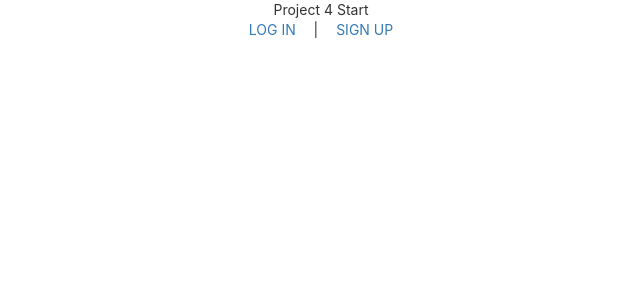
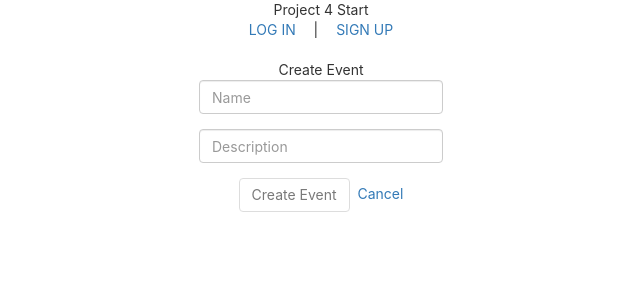
Before and after one commit to VictorLuo920/comedy-buerau-openmics, a React (Create React App) app: page /create in a window 1280 px wide. Shown: the top 300 px of the page, without its empty margins (319-959 px from the left). Built offline with nearby package versions, Linux system fonts and the light colour scheme.

Commit message:
event create works throuh UX ONLY if I unprotect the route and take the token out of it

```diff
--- a/controllers/events.js
+++ b/controllers/events.js
@@ -9,6 +9,7 @@ async function create(req, res) {
   console.log('user: ', req.user)
   try {
     await Event.create(req.body);
+    index(req, res);
   } catch (err) {
     res.json({err});
   }
--- a/models/event.js
+++ b/models/event.js
@@ -3,11 +3,15 @@ const Schema = mongoose.Schema;
 
 const slotSchema = new Schema({
   users: [{type: Schema.Types.ObjectId, ref:'User'}]
+}, {
+  timestamps: true
 })
 
 const dateSchema = new Schema({
   time: Date,
   slots: [slotSchema]
+}, {
+  timestamps: true
 })
 
 const eventSchema = new Schema({
@@ -19,8 +23,6 @@ const eventSchema = new Schema({
 });
 
 
-
-
 // Ensure that name of the event is limited to 140 characters
 eventSchema.pre('save', function(next) {
   this.name = this.name.substr(0, 140)
--- a/models/user.js
+++ b/models/user.js
@@ -6,7 +6,8 @@ const SALT_ROUNDS = 6;
 const userSchema = new mongoose.Schema({
   name: String,
   email: {type: String, required: true, lowercase: true, unique: true},
-  password: String
+  password: String,
+  admin: Boolean
 }, {
   timestamps: true
 });
--- a/routes/api/events.js
+++ b/routes/api/events.js
@@ -6,8 +6,8 @@ router.get('/', eventsCtrl.index);
 
 /*---------- Protected Routes ----------*/
 // Process the token for only the routes below
-router.use(require('../../config/auth'));
-router.post('/', checkAuth, eventsCtrl.create);
+// router.use(require('../../config/auth'));
+router.post('/', eventsCtrl.create);
 
 /*----- Helper Functions -----*/
 function checkAuth(req, res, next) {
--- a/src/App.js
+++ b/src/App.js
@@ -6,6 +6,7 @@ import userService from './utils/userService';
 import SignupPage from './pages/SignupPage/SignupPage'
 import LoginPage from './pages/LoginPage/LoginPage'
 import EventsIndexPage from './pages/EventsIndexPage/EventsIndexPage'
+import EventCreatePage from './pages/EventCreatePage/EventCreatePage'
 
 
 class App extends Component {
@@ -51,6 +52,9 @@ class App extends Component {
               handleSignupOrLogin={this.handleSignupOrLogin}
             />
           }/>
+        <Route exact path='/create' render = {({history}) =>
+      <EventCreatePage history={history} />
+      } />
       </Switch>
     </div>
     </>
--- /dev/null
+++ b/src/components/EventCreateForm/EventCreateForm.jsx
@@ -0,0 +1,61 @@
+import React, { Component } from 'react';
+import { Link } from 'react-router-dom';
+import eventService from '../../utils/eventsService';
+
+class EventCreateForm extends Component {
+
+  state = {
+    name: '',
+    description: '',
+  };
+
+  handleChange = (e) => {
+    this.props.updateMessage('');
+    this.setState({
+      // Using ES2015 Computed Property Names
+      [e.target.name]: e.target.value
+    });
+  }
+
+  handleSubmit = async (e) => {
+    e.preventDefault();
+    try {
+      await eventService.create(this.state);
+      this.props.history.push('/');
+    } catch (err) {
+      this.props.updateMessage(err.message);
+    }
+  }
+
+  isFormInvalid() {
+    return !(this.state.name && this.state.description);
+  }
+
+  render() {
+    return (
+      <div>
+        <header className="header-footer">Create Event</header>
+        <form className="form-horizontal" onSubmit={this.handleSubmit} >
+          <div className="form-group">
+            <div className="col-sm-12">
+              <input type="text" className="form-control" placeholder="Name" value={this.state.name} name="name" onChange={this.handleChange} />
+            </div>
+          </div>
+          <div className="form-group">
+            <div className="col-sm-12">
+              <input type="description" className="form-control" placeholder="Description" value={this.state.description} name="description" onChange={this.handleChange} />
+            </div>
+          </div>
+          <div className="form-group">
+            <div className="col-sm-12 text-center">
+              <button className="btn btn-default" disabled={this.isFormInvalid()}>Create Event</button>&nbsp;&nbsp;
+              <Link to='/'>Cancel</Link>
+            </div>
+          </div>
+        </form>
+      </div>
+    );
+  }
+}
+
+export default EventCreateForm;
--- /dev/null
+++ b/src/pages/EventCreatePage/EventCreatePage.css
@@ -0,0 +1,7 @@
+.EventCreatePage {
+  display: flex;
+  flex-flow: column nowrap;
+  justify-content: center;
+  align-items: center;
+  margin-bottom: 50px;
+}
--- /dev/null
+++ b/src/pages/EventCreatePage/EventCreatePage.jsx
@@ -0,0 +1,25 @@
+import React, { Component } from 'react';
+import EventCreateForm from '../../components/EventCreateForm/EventCreateForm';
+import './EventCreatePage.css';
+
+class EventCreatePage extends Component {
+  constructor(props) {
+    super(props);
+    this.state = {message: ''}
+  }
+
+  updateMessage = (msg) => {
+    this.setState({message: msg});
+  }
+
+  render() {
+    return (
+      <div className='EventCreatePage'>
+        <EventCreateForm {...this.props} updateMessage={this.updateMessage} />
+        <p>{this.state.message}</p>
+      </div>
+    );
+  }
+}
+
+export default EventCreatePage;
--- a/src/pages/EventsIndexPage/EventsIndexPage.jsx
+++ b/src/pages/EventsIndexPage/EventsIndexPage.jsx
@@ -20,7 +20,7 @@ class EventsIndexPage extends Component {
   render() {
     const eventRows = this.state.events.map((event, idx) => (
       <tr key={idx}>
-        <td><span className="badge">{idx + 1}</span></td>
+        <td>{idx + 1}</td>
         <td>{event.name}</td>
       </tr>
     ));
@@ -30,7 +30,7 @@ class EventsIndexPage extends Component {
         <header className='header-footer'>High Scores</header>
           <table className='table text-info'>
             <thead>
-              <tr><th width={80}>#</th><th width={100}>Name</th></tr>
+              <tr><th>#</th><th>Name</th></tr>
             </thead>
             <tbody>
               {eventRows}
--- a/src/utils/eventsService.js
+++ b/src/utils/eventsService.js
@@ -23,7 +23,7 @@ function create(event) {
     headers: {
       'Content-type': 'application/json',
       // Add this header - don't forget the space after Bearer
-      'Authorization': 'Bearer ' + tokenService.getToken()
+      'Authorization': 'Bearer ' + tokenService.getToken(),
     },
     body: JSON.stringify(event)
   };
```
Also changed, not shown: 1 other file (tests, documents, lock files or other folders).
